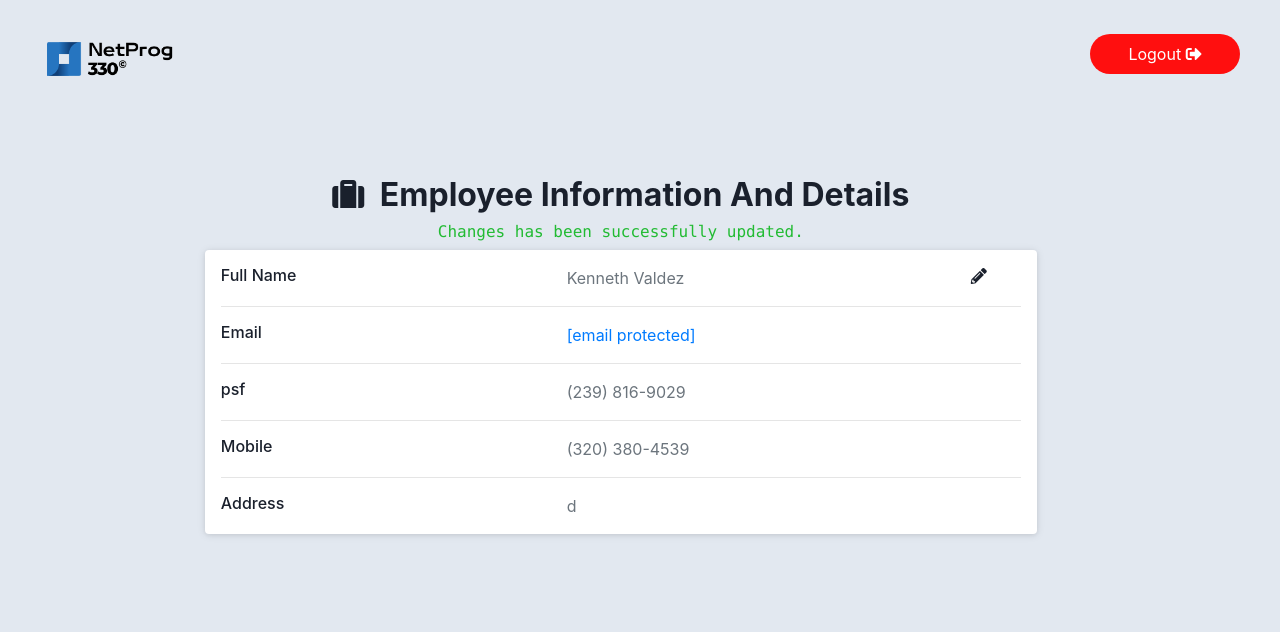
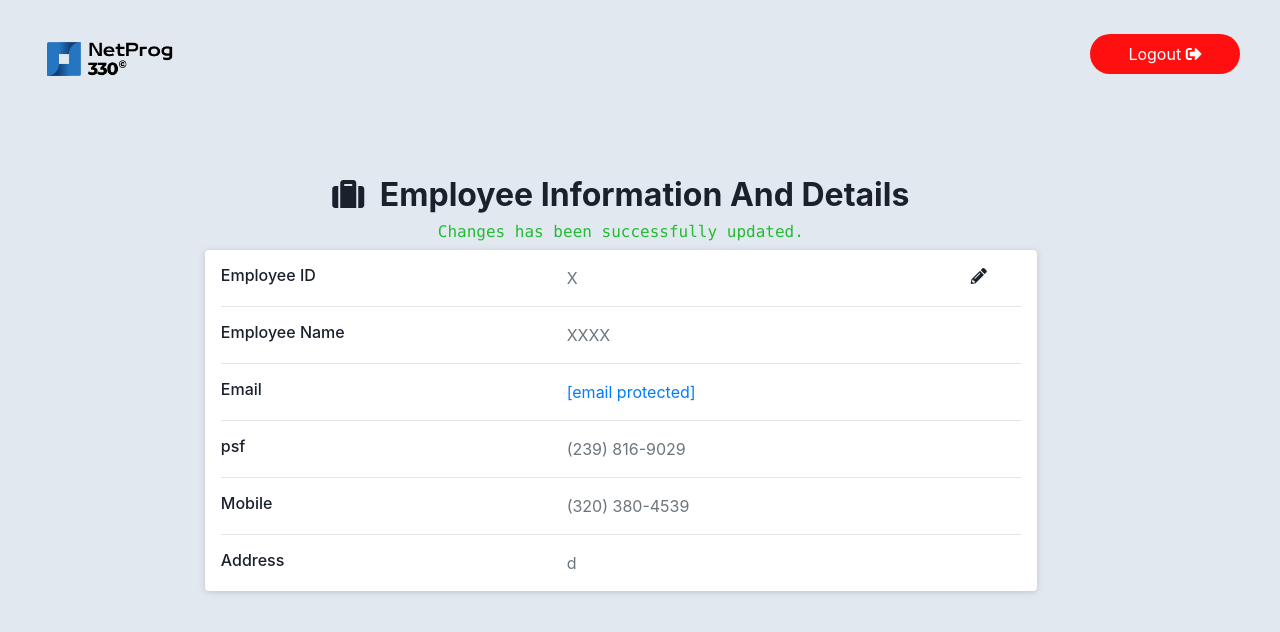
Before and after one commit to hakidon/NetProg330-CRUD, a Flask app: template templates/view.html in a window 1280 px wide. Shown: the top 632 px of the page. Run offline with Flask 2, Linux system fonts and the light colour scheme; the template is opened without the code that fills it, so the values that code supplies are empty; some libraries are stand-ins or nearby versions.

Commit message:
25 Jan 2023, 2:21 pm

```diff
--- a/templates/view.html
+++ b/templates/view.html
@@ -25,10 +25,10 @@ Employee Information And Details</h2>
 <div class="card-body">
 <div class="row">
 <div class="col-sm-5">
-<h6 class="mb-0">Full Name</h6>
+<h6 class="mb-0">Employee ID</h6>
 </div>
 <div class="col-sm-5 text-secondary">
-Kenneth Valdez
+X
 </div>
 <a href="#editEmployeeModal" class="edit" data-toggle="modal">
   <button class="edit-btn">
@@ -36,6 +36,16 @@ Kenneth Valdez
 </i></button> </a>
 </div>
 <hr>
+<div class="row">
+  <div class="col-sm-5">
+  <h6 class="mb-0">Employee Name</h6>
+  </div>
+  <div class="col-sm-5 text-secondary">
+  XXXX
+  </div>
+
+  </div>
+  <hr>
 <div class="row">
 <div class="col-sm-5">
 <h6 class="mb-0">Email</h6>
```
